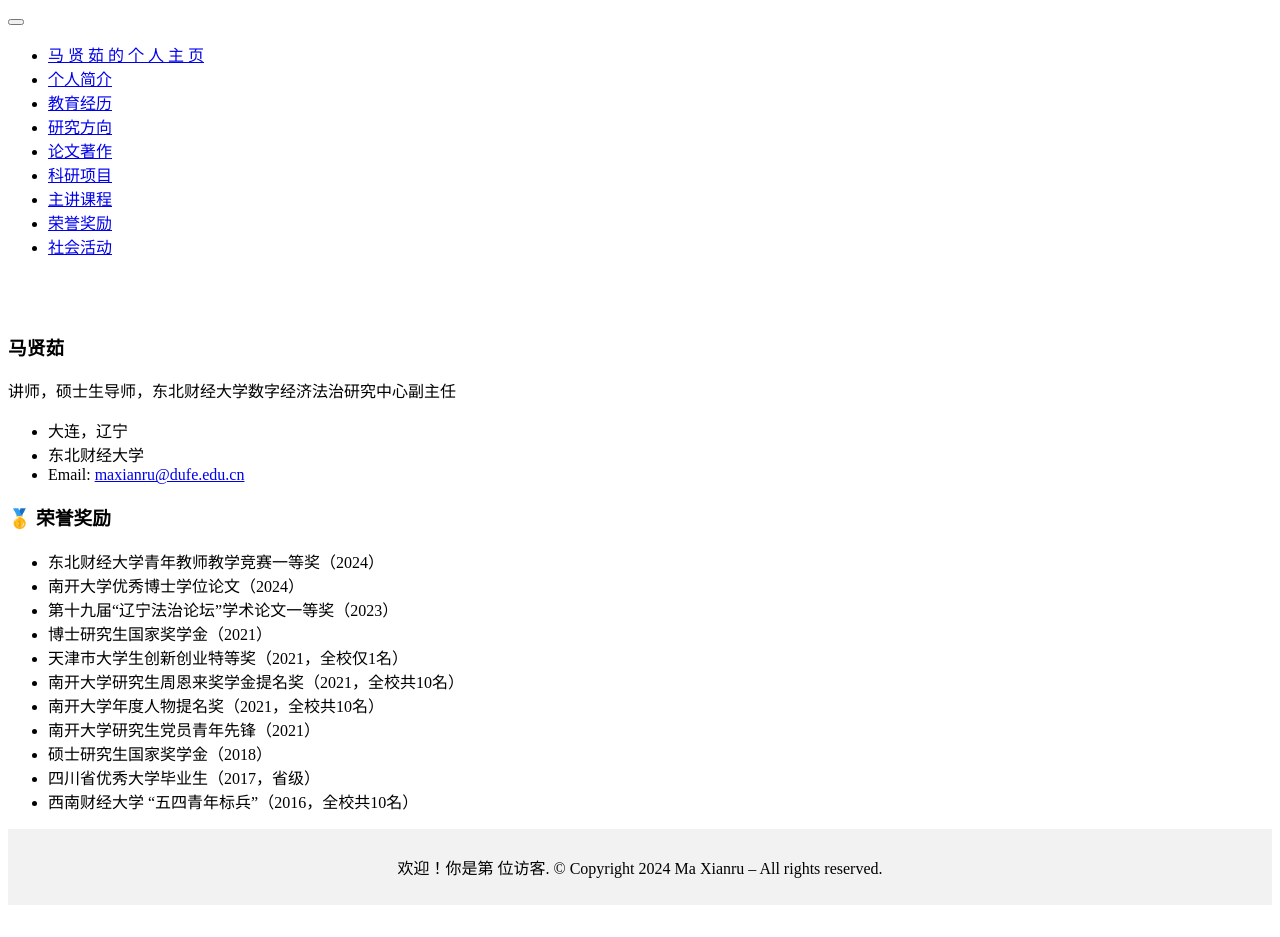
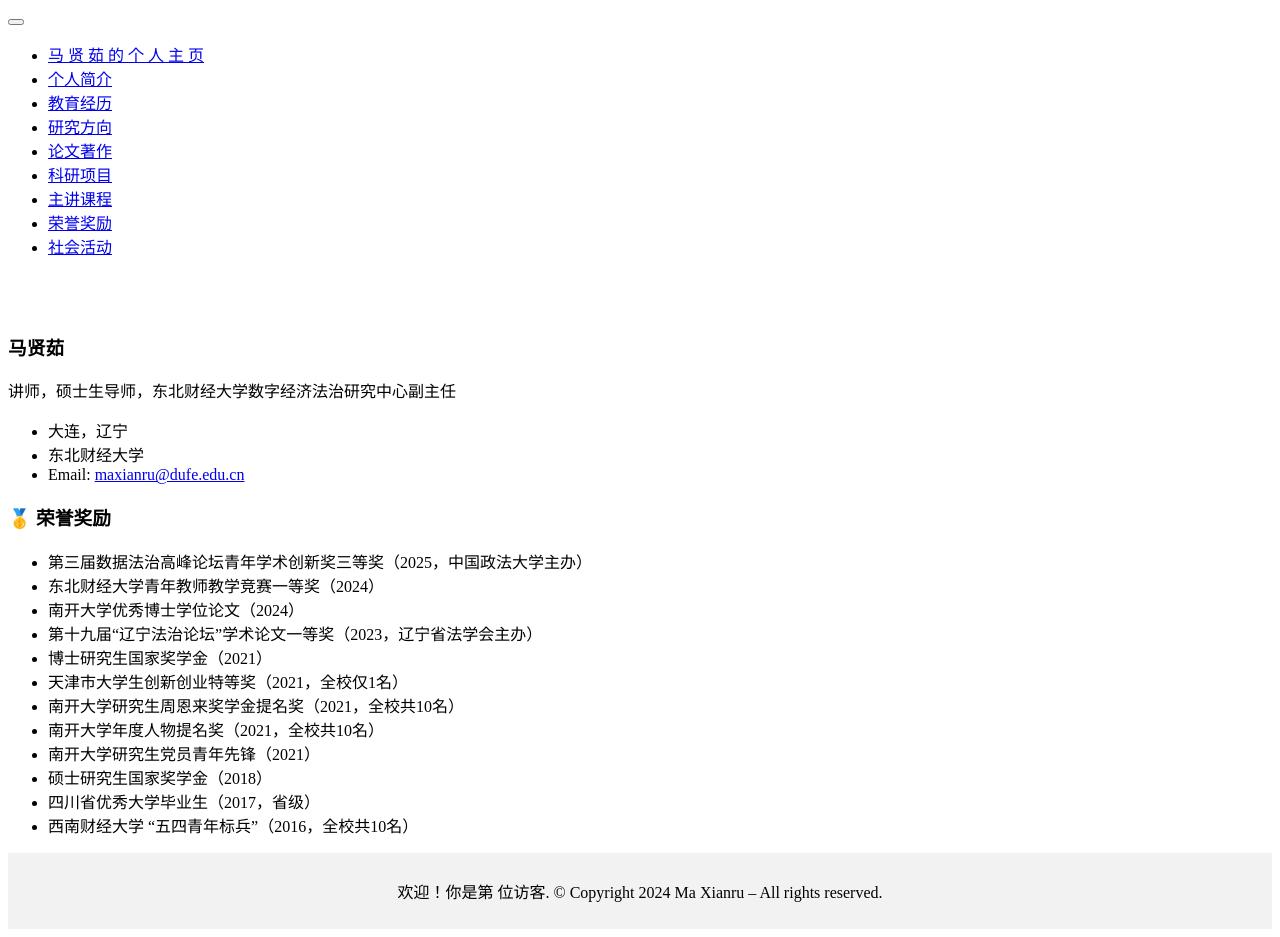
Before and after one commit to maxianru/maxianru.github.io, a Jekyll site: the page built from _pages/includes/honers.md, in a window 1280 px wide. Built offline with Jekyll 4.4.1, drawn with Linux system fonts in a browser that asks for light colours; our own code applies the rules of GitHub Pages for plain Markdown files; before the commit the page ends 913 px from its top, so only the background shows below that.

Commit message:
Update honers.md

```diff
--- a/_pages/includes/honers.md
+++ b/_pages/includes/honers.md
@@ -1,7 +1,8 @@
 # 🥇 荣誉奖励
+- 第三届数据法治高峰论坛青年学术创新奖三等奖（2025，中国政法大学主办）
 - 东北财经大学青年教师教学竞赛一等奖（2024）
 - 南开大学优秀博士学位论文（2024）
-- 第十九届“辽宁法治论坛”学术论文一等奖（2023）
+- 第十九届“辽宁法治论坛”学术论文一等奖（2023，辽宁省法学会主办）
 - 博士研究生国家奖学金（2021）
 - 天津市大学生创新创业特等奖（2021，全校仅1名）
 - 南开大学研究生周恩来奖学金提名奖（2021，全校共10名）
```
